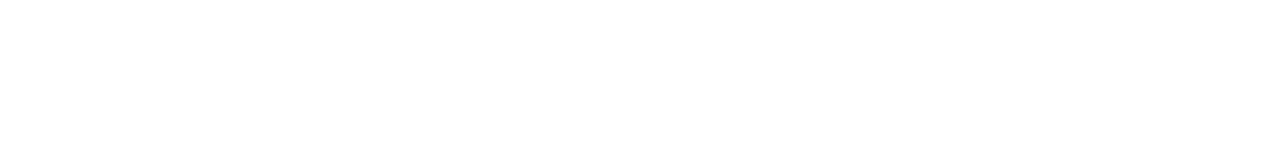
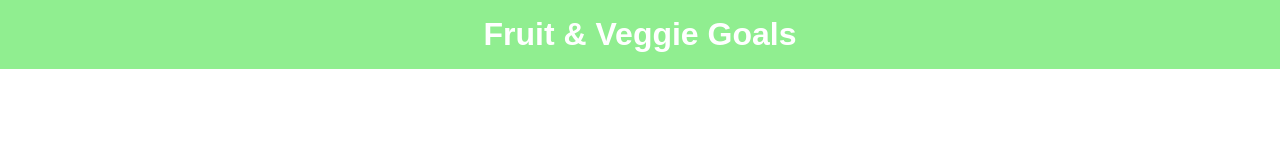
Before and after one commit to angelsleung/fruit-and-veg-goals, a website: page index.html in a window 1280 px wide. Drawn offline with Linux system fonts and the light colour scheme.

Commit message:
Created the header and added the app name. #1

```diff
--- a/css/styles.css
+++ b/css/styles.css
@@ -0,0 +1,15 @@
+* {
+  font-family: sans-serif;
+}
+
+.header {
+  color: white;
+  background-color: lightgreen;
+}
+
+.app-name {
+  margin: 0 auto;
+  text-align: center;
+  padding: 1rem;
+  font-size: 2em;
+}
--- a/index.html
+++ b/index.html
@@ -9,7 +9,8 @@
   <link rel="stylesheet" href="css/styles.css">
 </head>
 <body>
-  <header>
+  <header class="header">
+    <h1 class="app-name">Fruit &amp; Veggie Goals</h1>
   </header>
   <main>
     <div class="container">
```
